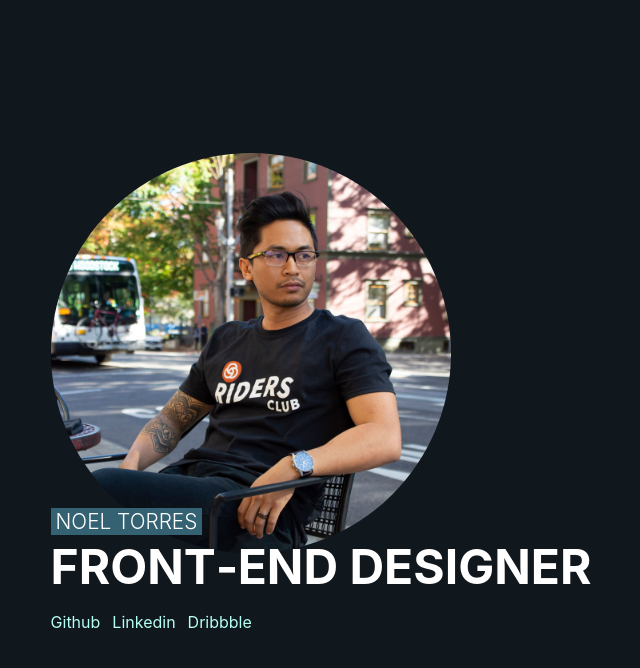
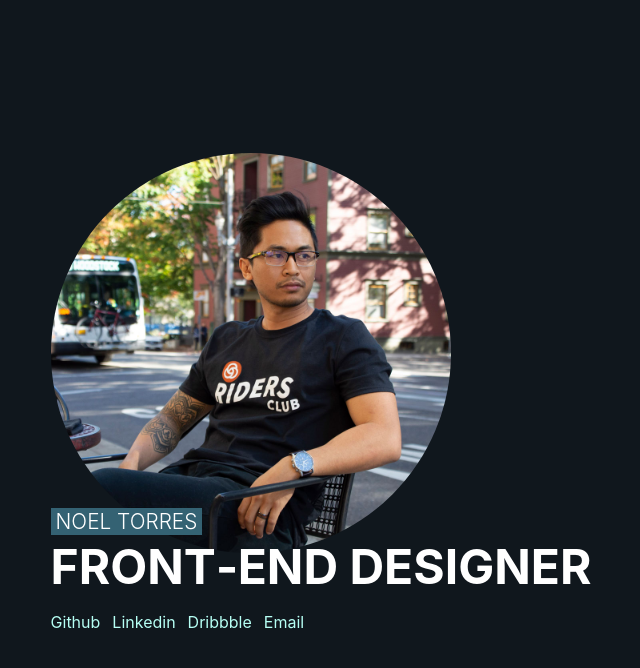
Before and after one commit to noletorious/noletorious.com-2021, a Next.js app: page / in a window 1280 px wide. Shown: the top 668 px of the page, without its empty margins (319-959 px from the left). Built offline with nearby package versions, Linux system fonts and the light colour scheme.

Commit message:
Add email and fix linkedin url

```diff
--- a/pages/index.js
+++ b/pages/index.js
@@ -28,10 +28,13 @@ export default function Home() {
               <a href="//github.com/noletorious">Github</a>
             </li>
             <li className={styles.socialListItem}>
-              <a href="//linkedin.com/noletorious">Linkedin</a>
+              <a href="//linkedin.com/in/noletorious">Linkedin</a>
             </li>
             <li className={styles.socialListItem}>
               <a href="//dribbble.com/noletorious">Dribbble</a>
+            </li>
+            <li className={styles.socialListItem}>
+              <a href="mailto:hello@noletorious.com">Email</a>
             </li>
           </ul>
         </main>
```
